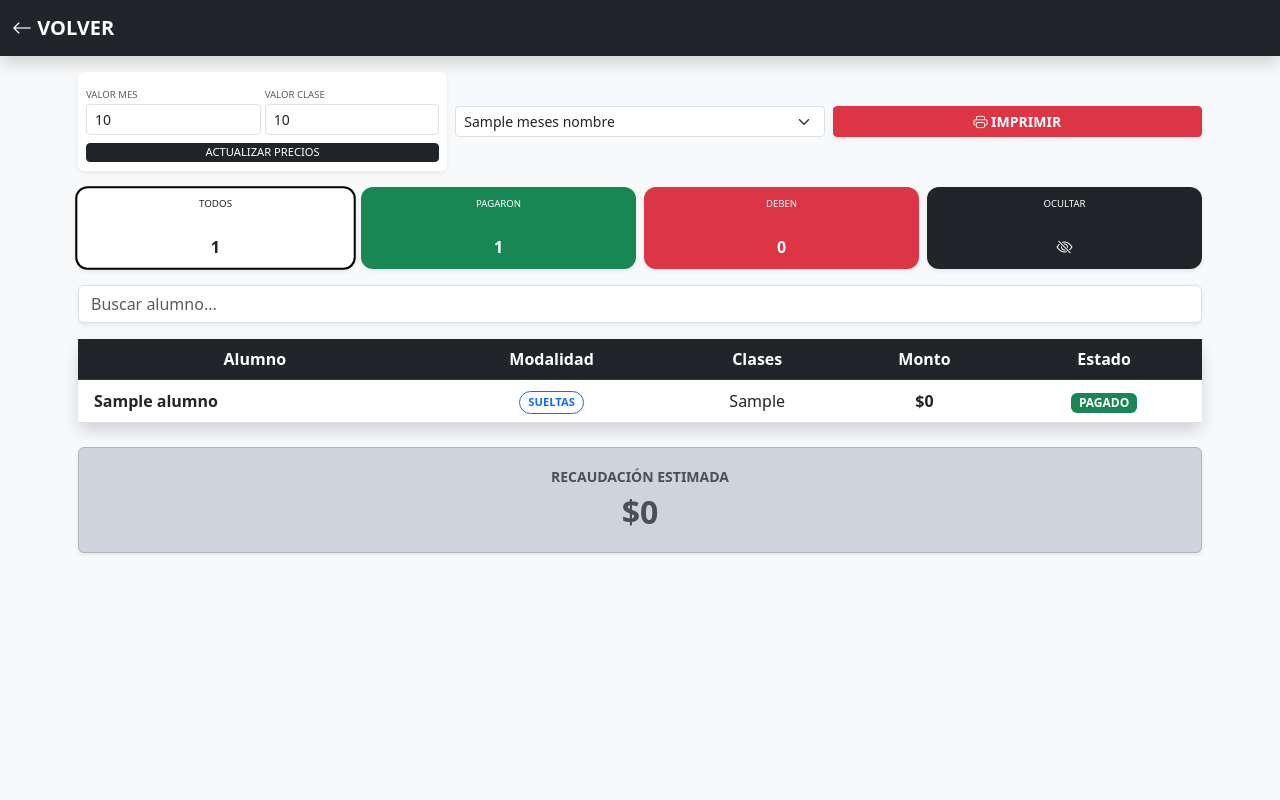
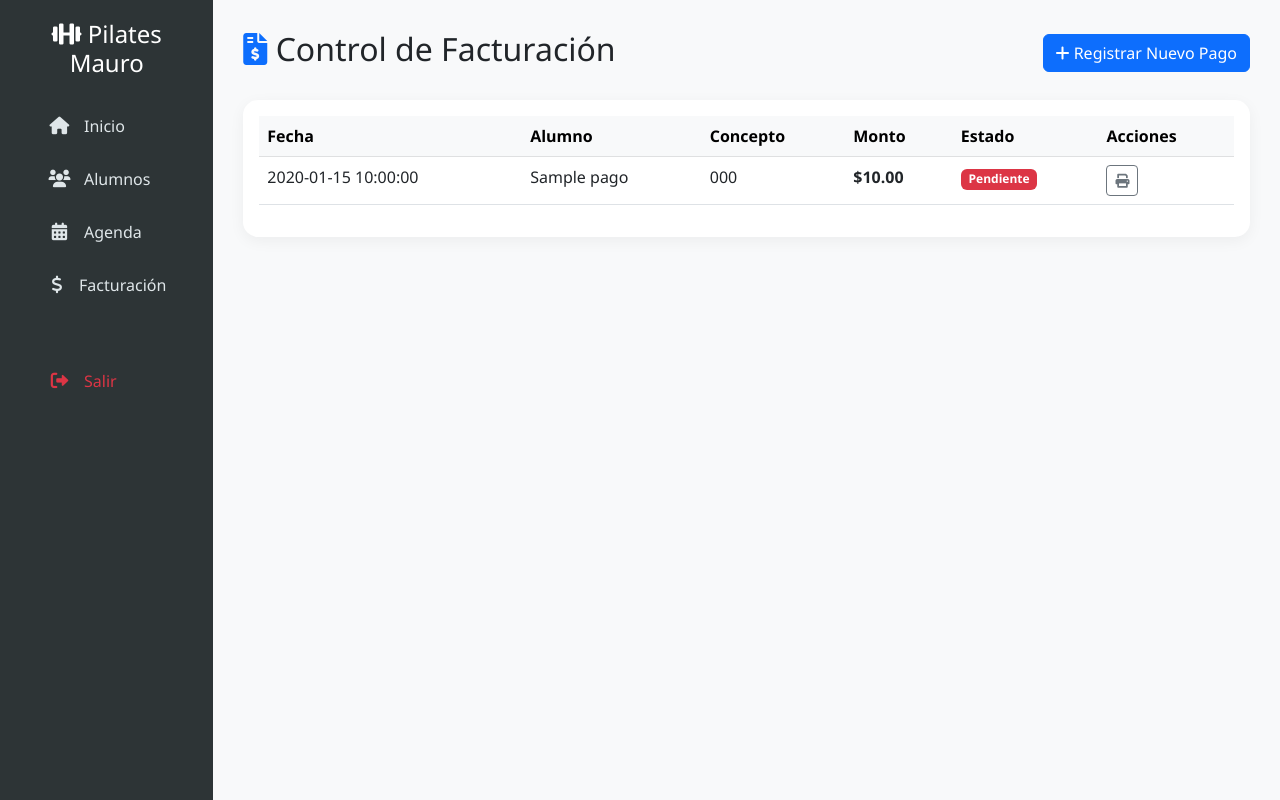
Before and after one commit to Pastormerlo/pilates-sistema, a Flask app: template templates/facturacion.html in a window 1280 px wide. Run offline with Flask 3, Linux system fonts and the light colour scheme; the template is opened without the code that fills it: most values are stand-ins (such as "Sample title", 1, 10 or a date in 2020); some libraries are stand-ins or nearby versions.

Commit message:
Add files via upload

```diff
--- a/templates/facturacion.html
+++ b/templates/facturacion.html
@@ -1,154 +1,90 @@
-<!DOCTYPE html>
-<html lang="es">
-<head>
-    <meta charset="UTF-8">
-    <meta name="viewport" content="width=device-width, initial-scale=1.0">
-    <title>Facturación - Pilates</title>
-    <link href="https://cdn.jsdelivr.net/npm/bootstrap@5.3.0/dist/css/bootstrap.min.css" rel="stylesheet">
-    <link rel="stylesheet" href="https://cdn.jsdelivr.net/npm/bootstrap-icons@1.11.0/font/bootstrap-icons.css">
-    <style>
-        body { background-color: #f8f9fa; padding-bottom: 60px; }
-        .card-stats { border: 2px solid transparent; border-radius: 12px; cursor: pointer; transition: 0.2s; }
-        .card-stats.active { border-color: #000; transform: scale(1.02); }
-        .btn-modalidad { font-size: 0.7rem; font-weight: bold; padding: 2px 8px; border-radius: 20px; text-decoration: none; }
-        @media (max-width: 768px) {
-            .tabla-pc { display: none; }
-            .card-alumno-movil { background: white; border-radius: 12px; padding: 15px; margin-bottom: 12px; border-left: 6px solid #212529; box-shadow: 0 2px 4px rgba(0,0,0,0.05); }
-            .card-alumno-movil.pagado { border-left-color: #198754; }
-            .card-alumno-movil.debe { border-left-color: #dc3545; }
-        }
-        @media (min-width: 769px) { .vista-movil { display: none; } }
-    </style>
-</head>
-<body>
-<nav class="navbar navbar-dark bg-dark mb-3 shadow">
-    <div class="container-fluid"><a class="navbar-brand fw-bold" href="/"><i class="bi bi-arrow-left"></i> VOLVER</a></div>
-</nav>
-
-<div class="container px-2">
-    <div class="row g-2 mb-3">
-        <div class="col-md-4">
-            <div class="card p-2 shadow-sm border-0">
-                <form action="/actualizar-precios" method="POST" class="row g-1">
-                    <div class="col-6">
-                        <small class="text-muted" style="font-size:0.6rem">VALOR MES</small>
-                        <input type="text" name="valor_mes" class="form-control form-control-sm" value="{{valor_mes}}">
-                    </div>
-                    <div class="col-6">
-                        <small class="text-muted" style="font-size:0.6rem">VALOR CLASE</small>
-                        <input type="text" name="valor_clase" class="form-control form-control-sm" value="{{valor_clase}}">
-                    </div>
-                    <div class="col-12 mt-1">
-                        <button class="btn btn-dark btn-sm w-100 py-0" style="font-size:0.7rem">ACTUALIZAR PRECIOS</button>
-                    </div>
-                </form>
-            </div>
-        </div>
-        <div class="col-6 col-md-4">
-            <form action="/facturacion" method="GET" class="h-100 d-flex flex-column justify-content-center">
-                <select name="mes" class="form-select form-select-sm" onchange="this.form.submit()">
-                    {% for m in range(1, 13) %}<option value="{{m}}" {{'selected' if m==mes_sel}}>{{meses_nombres[m-1]}}</option>{% endfor %}
-                </select>
-                <input type="hidden" name="anio" value="{{anio_sel}}">
-            </form>
-        </div>
-        <div class="col-6 col-md-4 text-end d-flex align-items-center">
-             <button class="btn btn-danger btn-sm w-100 fw-bold shadow-sm" onclick="window.print()"><i class="bi bi-printer"></i> IMPRIMIR</button>
-        </div>
+{% extends 'layout.html' %}
+{% block content %}
+<div class="d-flex justify-content-between align-items-center mb-4">
+    <h2><i class="fas fa-file-invoice-dollar text-primary"></i> Control de Facturación</h2>
+    <button class="btn btn-primary" data-bs-toggle="modal" data-bs-target="#modalPago">
+        <i class="fas fa-plus"></i> Registrar Nuevo Pago
+    </button>
 </div>
 
-    {% set total_monto = namespace(v=0) %}{% set count_pago = namespace(ok=0, debe=0) %}
-    {% for a in alumnos %}
-        {% set monto = 0 %}{% if a.clases_totales > 0 %}{% set monto = valor_mes|int if a.modalidad_pago == 0 else (a.clases_totales * valor_clase|int) %}{% endif %}
-        {% set total_monto.v = total_monto.v + monto %}
-        {% if a.pago_al_dia %}{% set count_pago.ok = count_pago.ok + 1 %}{% else %}{% set count_pago.debe = count_pago.debe + 1 %}{% endif %}
-    {% endfor %}
-
-    <div class="row g-2 mb-3 text-center no-print">
-        <div class="col-3"><div class="card card-stats bg-white shadow-sm p-2" id="f-todos" onclick="filtrarEstado('todos')"><small style="font-size:0.6rem">TODOS</small><br><b>{{ alumnos|length }}</b></div></div>
-        <div class="col-3"><div class="card card-stats bg-success text-white shadow-sm p-2" id="f-pagado" onclick="filtrarEstado('pagado')"><small style="font-size:0.6rem">PAGARON</small><br><b>{{ count_pago.ok }}</b></div></div>
-        <div class="col-3"><div class="card card-stats bg-danger text-white shadow-sm p-2" id="f-debe" onclick="filtrarEstado('debe')"><small style="font-size:0.6rem">DEBEN</small><br><b>{{ count_pago.debe }}</b></div></div>
-        <div class="col-3"><div class="card card-stats bg-dark text-white shadow-sm p-2" id="f-ninguno" onclick="filtrarEstado('ninguno')"><small style="font-size:0.6rem">OCULTAR</small><br><i class="bi bi-eye-slash"></i></div></div>
-    </div>
-
-    <input type="text" id="busFact" class="form-control mb-3 shadow-sm no-print" placeholder="Buscar alumno..." onkeyup="filtrarFact()">
-
-    <div id="listaPrincipalFact">
-        <div class="card shadow border-0 tabla-pc mb-4">
-            <table class="table table-hover align-middle mb-0 text-center">
-                <thead class="table-dark"><tr><th>Alumno</th><th>Modalidad</th><th>Clases</th><th>Monto</th><th>Estado</th></tr></thead>
+<div class="card p-3">
+    <table class="table table-hover">
+        <thead class="table-light">
+            <tr>
+                <th>Fecha</th>
+                <th>Alumno</th>
+                <th>Concepto</th>
+                <th>Monto</th>
+                <th>Estado</th>
+                <th>Acciones</th>
+            </tr>
+        </thead>
         <tbody>
-                    {% for a in alumnos %}
-                        {% set m_local = 0 %}{% if a.clases_totales > 0 %}{% set m_local = valor_mes|int if a.modalidad_pago == 0 else (a.clases_totales * valor_clase|int) %}{% endif %}
-                    <tr class="item-alumno" data-nombre="{{a.nombre|lower}}" data-estado="{{'pagado' if a.pago_al_dia else 'debe'}}">
-                        <td class="text-start ps-3"><strong>{{a.nombre}}</strong></td>
+            {% for pago in pagos %}
+            <tr>
+                <td>{{ pago.fecha }}</td>
+                <td>{{ pago.alumno_nombre }}</td>
+                <td>{{ pago.concepto }}</td>
+                <td><strong>${{ "{:,.2f}".format(pago.monto) }}</strong></td>
                 <td>
-                            <a href="/cambiar-modalidad/{{a.id}}/{{a.modalidad_pago}}" class="btn-modalidad {{'btn btn-outline-success' if a.modalidad_pago==0 else 'btn btn-outline-primary'}}">
-                                {{'ABONO MES' if a.modalidad_pago==0 else 'SUELTAS'}}
+                    {% if pago.estado == 'Pagado' %}
+                        <span class="badge bg-success">Pagado</span>
+                    {% elif pago.estado == 'A cuenta' %}
+                        <span class="badge bg-warning text-dark">A cuenta</span>
+                    {% else %}
+                        <span class="badge bg-danger">Pendiente</span>
+                    {% endif %}
+                </td>
+                <td>
+                    <a href="/imprimir_pago/{{ pago.id }}" class="btn btn-sm btn-outline-secondary" target="_blank">
+                        <i class="fas fa-print"></i>
                     </a>
                 </td>
-                        <td>{{a.clases_totales}}</td>
-                        <td class="fw-bold">${{ "{:,.0f}".format(m_local).replace(",", ".") }}</td>
-                        <td><a href="/cambiar-pago/{{a.id}}/{{a.pago_al_dia}}" class="badge {{'bg-success' if a.pago_al_dia else 'bg-danger'}} text-decoration-none">{{'PAGADO' if a.pago_al_dia else 'DEBE'}}</a></td>
             </tr>
             {% endfor %}
         </tbody>
     </table>
 </div>
 
-        <div class="vista-movil">
-            {% for a in alumnos %}
-                {% set m_local = 0 %}{% if a.clases_totales > 0 %}{% set m_local = valor_mes|int if a.modalidad_pago == 0 else (a.clases_totales * valor_clase|int) %}{% endif %}
-                <div class="card-alumno-movil item-alumno {{'pagado' if a.pago_al_dia else 'debe'}}" data-nombre="{{a.nombre|lower}}" data-estado="{{'pagado' if a.pago_al_dia else 'debe'}}">
-                    <div class="d-flex justify-content-between align-items-center">
-                        <b>{{a.nombre}}</b>
-                        <a href="/cambiar-modalidad/{{a.id}}/{{a.modalidad_pago}}" class="btn-modalidad border {{'text-success border-success' if a.modalidad_pago==0 else 'text-primary border-primary'}}">
-                            {{'ABONO' if a.modalidad_pago==0 else 'SUELTAS'}}
-                        </a>
+<div class="modal fade" id="modalPago" tabindex="-1">
+    <div class="modal-dialog">
+        <div class="modal-content">
+            <form action="/registrar_pago" method="POST">
+                <div class="modal-header">
+                    <h5 class="modal-title">Nuevo Pago</h5>
+                    <button type="button" class="btn-close" data-bs-dismiss="modal"></button>
                 </div>
-                    <div class="d-flex justify-content-between mt-3 align-items-center">
-                        <div>
-                            <small class="text-muted d-block" style="font-size:0.6rem">MONTO ({{a.clases_totales}} CL)</small>
-                            <span class="fw-bold fs-4">${{ "{:,.0f}".format(m_local).replace(",", ".") }}</span>
+                <div class="modal-body">
+                    <div class="mb-3">
+                        <label class="form-label">Alumno</label>
+                        <select name="alumno_id" class="form-select" required>
+                            {% for alumno in alumnos %}
+                            <option value="{{ alumno.id }}">{{ alumno.nombre }}</option>
+                            {% endfor %}
+                        </select>
                     </div>
-                        <a href="/cambiar-pago/{{a.id}}/{{a.pago_al_dia}}" class="btn {{'btn-success' if a.pago_al_dia else 'btn-danger'}} btn-sm fw-bold">
-                            {{'PAGADO' if a.pago_al_dia else 'DEBE'}}
-                        </a>
+                    <div class="mb-3">
+                        <label class="form-label">Monto ($)</label>
+                        <input type="number" name="monto" class="form-control" placeholder="0.00" required>
+                    </div>
+                    <div class="mb-3">
+                        <label class="form-label">Concepto</label>
+                        <input type="text" name="concepto" class="form-control" placeholder="Ej: Cuota Marzo" required>
+                    </div>
+                    <div class="mb-3">
+                        <label class="form-label">Estado del Pago</label>
+                        <select name="estado" class="form-select">
+                            <option value="Pagado">Pagado</option>
+                            <option value="Pendiente" selected>Pendiente</option>
+                            <option value="A cuenta">A cuenta</option>
+                        </select>
                     </div>
                 </div>
-            {% endfor %}
+                <div class="modal-footer">
+                    <button type="submit" class="btn btn-primary w-100">Guardar Pago</button>
+                </div>
+            </form>
         </div>
     </div>
-
-    <div class="alert alert-dark text-center py-3 shadow-sm mt-3">
-        <small class="text-uppercase fw-bold">Recaudación Estimada</small><br>
-        <span class="fs-2 fw-bold">${{ "{:,.0f}".format(total_monto.v).replace(",", ".") }}</span>
 </div>
-</div>
-
-<script>
-    function filtrarFact() {
-        let bus = document.getElementById('busFact').value.toLowerCase();
-        let items = document.querySelectorAll('.item-alumno');
-        document.getElementById('listaPrincipalFact').style.display = "block";
-        items.forEach(i => { i.style.display = i.getAttribute('data-nombre').includes(bus) ? "" : "none"; });
-    }
-    function filtrarEstado(estado) {
-        document.querySelectorAll('.card-stats').forEach(c => c.classList.remove('active'));
-        document.getElementById('f-' + estado).classList.add('active');
-        let contenedor = document.getElementById('listaPrincipalFact');
-        let items = document.querySelectorAll('.item-alumno');
-        if (estado === 'ninguno') { contenedor.style.display = "none"; }
-        else {
-            contenedor.style.display = "block";
-            items.forEach(i => {
-                if (estado === 'todos') i.style.display = "";
-                else i.style.display = (i.getAttribute('data-estado') === estado) ? "" : "none";
-            });
-        }
-    }
-    filtrarEstado('todos');
-</script>
-<script src="https://cdn.jsdelivr.net/npm/bootstrap@5.3.0/dist/js/bootstrap.bundle.min.js"></script>
-</body>
-</html>
+{% endblock %}
--- /dev/null
+++ b/templates/layout.html
@@ -0,0 +1,41 @@
+<!DOCTYPE html>
+<html lang="es">
+<head>
+    <meta charset="UTF-8">
+    <meta name="viewport" content="width=device-width, initial-scale=1.0">
+    <title>Pilates Mauro - Sistema</title>
+    <link href="https://cdn.jsdelivr.net/npm/bootstrap@5.3.0/dist/css/bootstrap.min.css" rel="stylesheet">
+    <link rel="stylesheet" href="https://cdnjs.cloudflare.com/ajax/libs/font-awesome/6.0.0/css/all.min.css">
+    <style>
+        :root { --primary-color: #6c5ce7; }
+        body { background-color: #f8f9fa; font-family: 'Segoe UI', Tahoma, Geneva, Verdana, sans-serif; }
+        .sidebar { background: #2d3436; min-height: 100vh; color: white; padding-top: 20px; }
+        .nav-link { color: #dfe6e9; padding: 12px 20px; display: flex; align-items: center; text-decoration: none; border-radius: 8px; margin: 5px 15px; transition: 0.3s; }
+        .nav-link:hover { background: #6c5ce7; color: white; }
+        .nav-link i { margin-right: 12px; font-size: 1.1rem; width: 25px; text-align: center; }
+        .nav-link span { font-weight: 500; }
+        .main-content { padding: 30px; }
+        .card { border: none; border-radius: 15px; box-shadow: 0 4px 15px rgba(0,0,0,0.05); }
+    </style>
+</head>
+<body>
+    <div class="container-fluid">
+        <div class="row">
+            <div class="col-md-3 col-lg-2 sidebar d-none d-md-block">
+                <h4 class="text-center mb-4"><i class="fas fa-dumbbell"></i> Pilates Mauro</h4>
+                <nav>
+                    <a href="/" class="nav-link"><i class="fas fa-home"></i> <span>Inicio</span></a>
+                    <a href="/alumnos" class="nav-link"><i class="fas fa-users"></i> <span>Alumnos</span></a>
+                    <a href="/agenda" class="nav-link"><i class="fas fa-calendar-alt"></i> <span>Agenda</span></a>
+                    <a href="/facturacion" class="nav-link"><i class="fas fa-dollar-sign"></i> <span>Facturación</span></a>
+                    <a href="/logout" class="nav-link mt-5 text-danger"><i class="fas fa-sign-out-alt"></i> <span>Salir</span></a>
+                </nav>
+            </div>
+            <div class="col-md-9 col-lg-10 main-content">
+                {% block content %}{% endblock %}
+            </div>
+        </div>
+    </div>
+    <script src="https://cdn.jsdelivr.net/npm/bootstrap@5.3.0/dist/js/bootstrap.bundle.min.js"></script>
+</body>
+</html>
```
Lines whose indentation alone changed are shown as unchanged.
